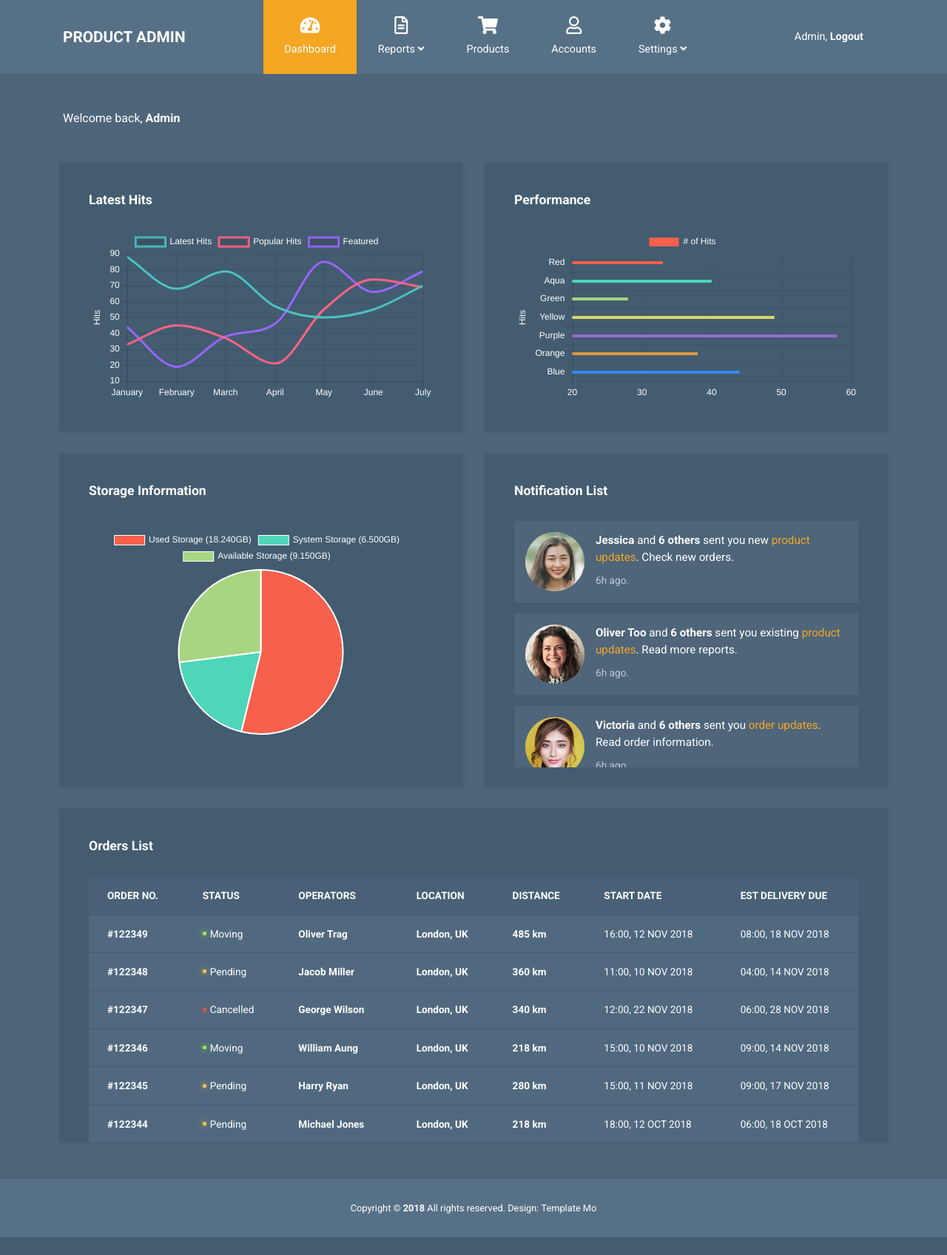
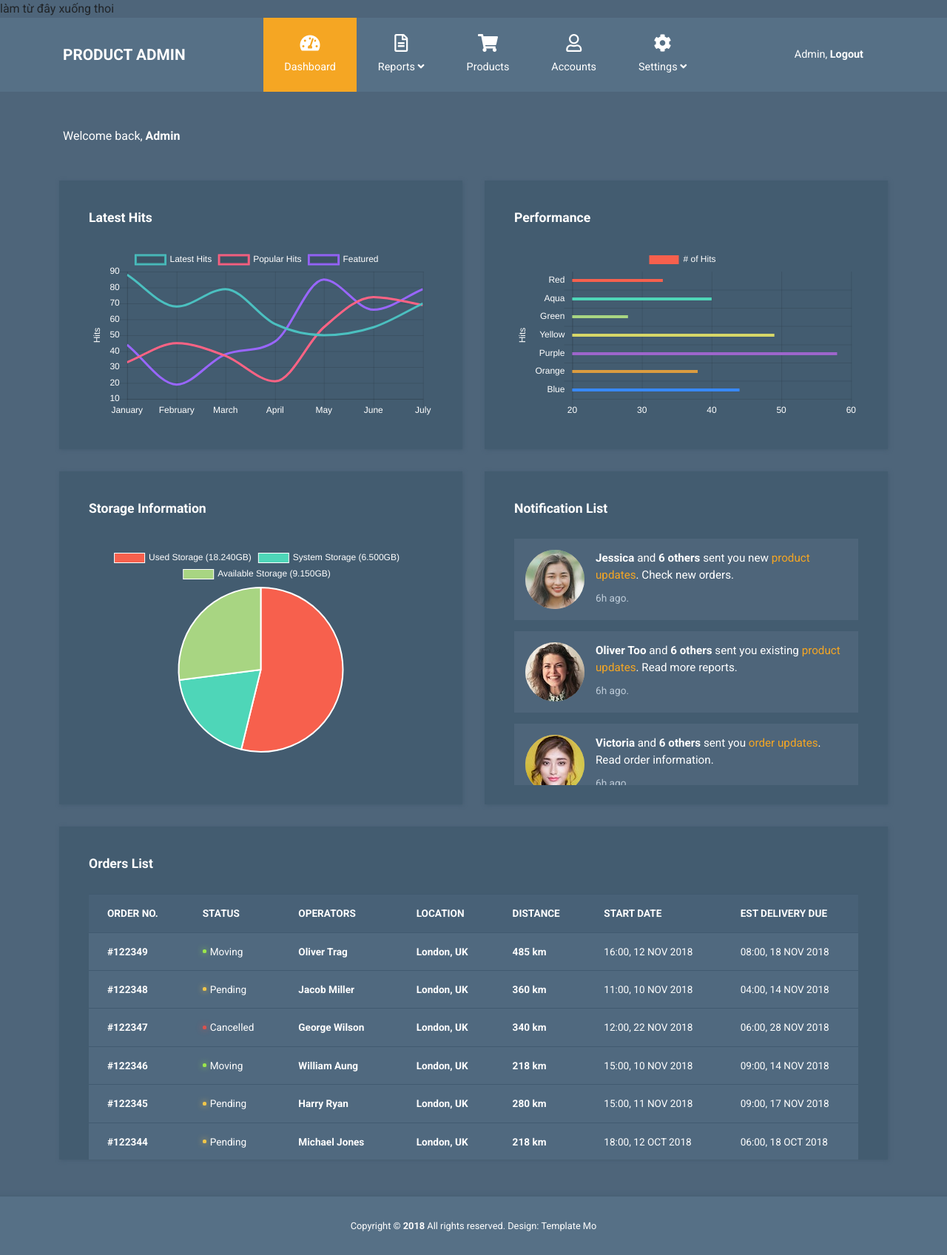
Before and after one commit to dollar-is-coding/Admin-Ecommerce, a PHP site: page / in a window 1280 px wide. Shown: the whole page at 74% size. Before the commit the page ends 1672 px from the top, so only its background shows below. Run offline with PHP 8.4, Linux system fonts and the light colour scheme.

Commit message:
extra command

```diff
--- a/index.php
+++ b/index.php
@@ -15,8 +15,9 @@
 
 <body id="reportsPage">
 
-    <!-- indexContainer -->
     <div class="" id="home">
+
+        làm từ đây xuống thoi
         <!-- indexHeader -->
         <nav class="navbar navbar-expand-xl">
             <div class="container h-100">
--- a/products.php
+++ b/products.php
@@ -16,6 +16,7 @@
   </head>
 
   <body id="reportsPage">
+
     <!-- productsHeader -->
     <?php include content_path.'productsHeader.php'; ?>
 
```
